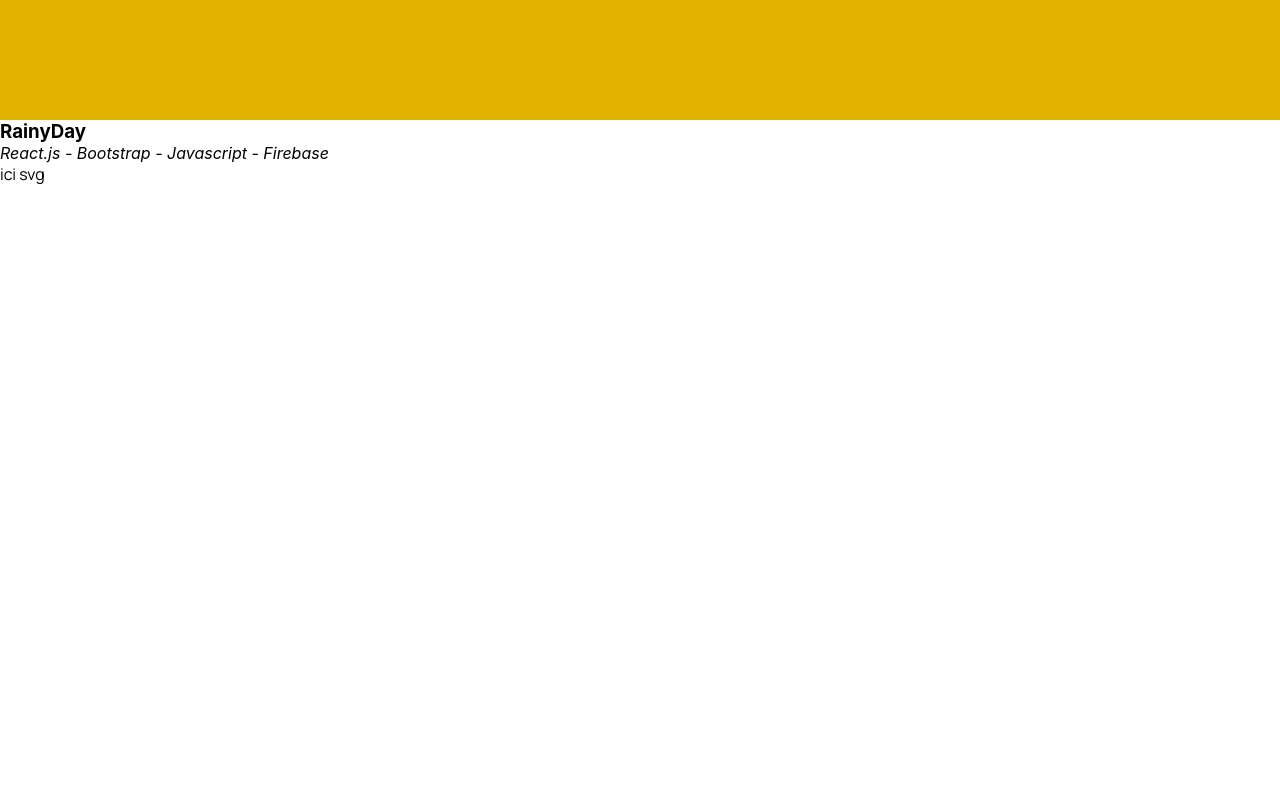
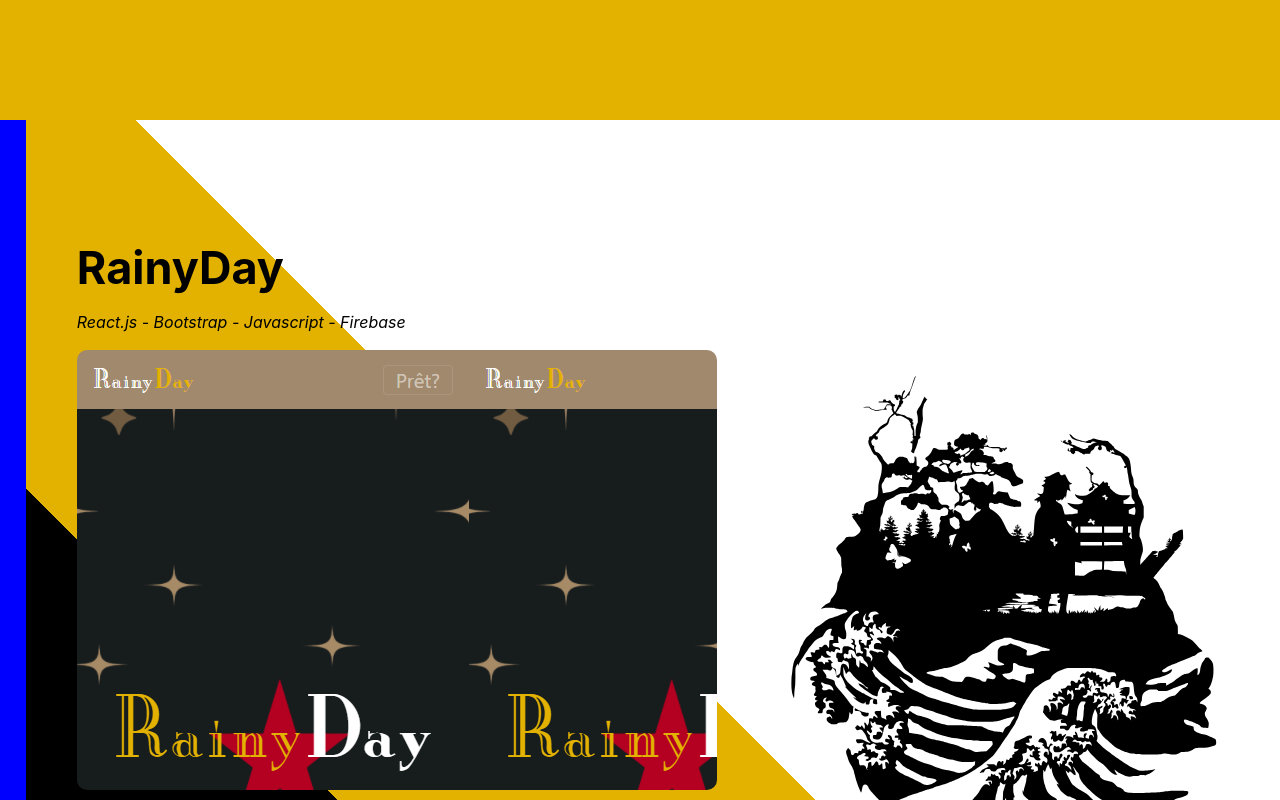
Before and after one commit to matohoundev/Portfolio-2021, a React (Create React App) app: page / in a window 1280 px wide. Shown: the part 1480-2280 px from the top of the page. Built offline with nearby package versions, Linux system fonts and the light colour scheme.

Commit message:
mise en place du background dégradé et départ du svg

```diff
--- a/src/assets/scss/_variables.scss
+++ b/src/assets/scss/_variables.scss
@@ -2,6 +2,7 @@
 
 $logoSize: 1.875em;
 $h3mission: 380%;
+$h3Project: 45px;
 $strong: 1.375em;
 $em: 16px;
 
--- a/src/home/projects/Project.js
+++ b/src/home/projects/Project.js
@@ -1,10 +1,12 @@
 import React, { Component, Fragment } from 'react';
+import ready from '../../assets/svg-projects/ready.svg';
 import './projects.scss';
 
 export class Project extends Component {
     render() {
         return (
             <Fragment>
+                <div className="slide-project"></div>
                 <section className="projet rainyDay">
                     <div className="col-preview">
                         <h3>RainyDay</h3>
@@ -12,7 +14,7 @@ export class Project extends Component {
                         <div className="card-project"></div>
                     </div>
                     <div id="#" className="col-svg">
-                        <p>ici svg</p>
+                        <img src={ready} alt="" className="ready"/>
                     </div>
                 </section>
             </Fragment>
--- a/src/home/projects/projects.scss
+++ b/src/home/projects/projects.scss
@@ -2,4 +2,44 @@
 
 .projet {
     height: $all-height;
+    display: flex;
+    background-image: linear-gradient(45deg, black 0%, black 22%,#E3B200 22%,#E3B200 45%,white 45%, white 100%);
+    //foutre un background ici et apprendre a faire l'effet découpé
 }
+
+.col-preview {
+    padding: 15vh 0 0 6%;
+    line-height: 55px;
+}
+
+.col-preview h3 {
+    font-size: $h3Project;
+}
+
+.col-preview em {
+    font-size: $em;
+}
+
+.card-project {
+    height: 55vh;
+    width: 50vw;
+    border-radius: 10px;
+    background-image: url("../../assets/card-projects/Accueil\ Mobile.png");
+}
+
+.col-svg { //ok reprend la
+    display: flex;
+    align-items: center;
+}
+
+.ready {
+    width: 100%;
+}
+
+.slide-project { // mes slide d'animation
+    // display: none;
+    background-color: blue;
+    position: absolute;
+    width: 2%;
+    height: 100%;
+}
```
Also changed, not shown: src/assets/card-projects/Accueil Mobile.png (added), src/assets/svg-projects/ready.svg (added).
